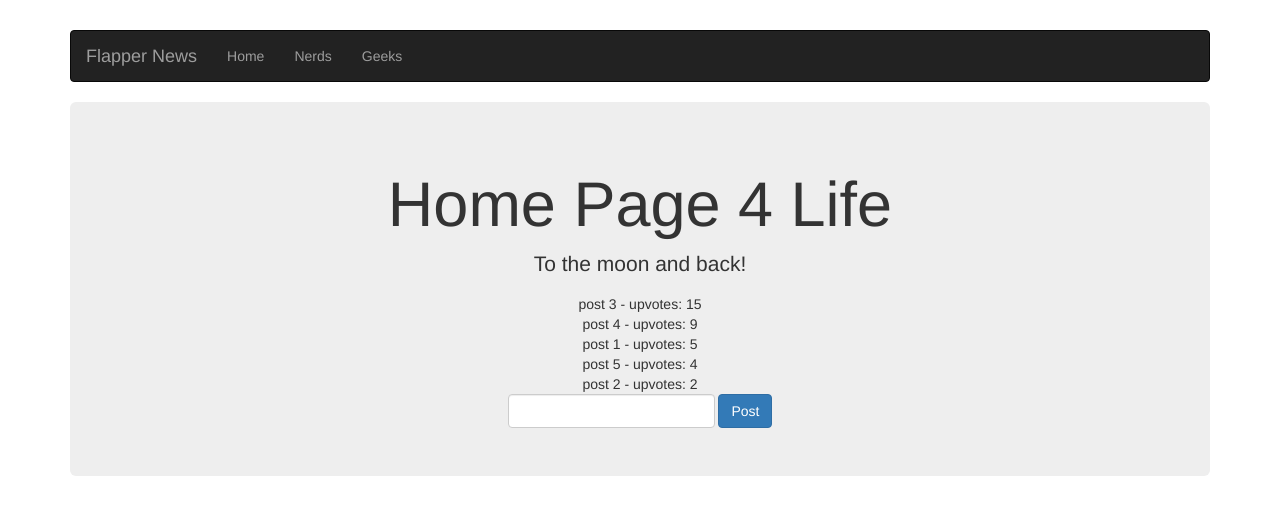
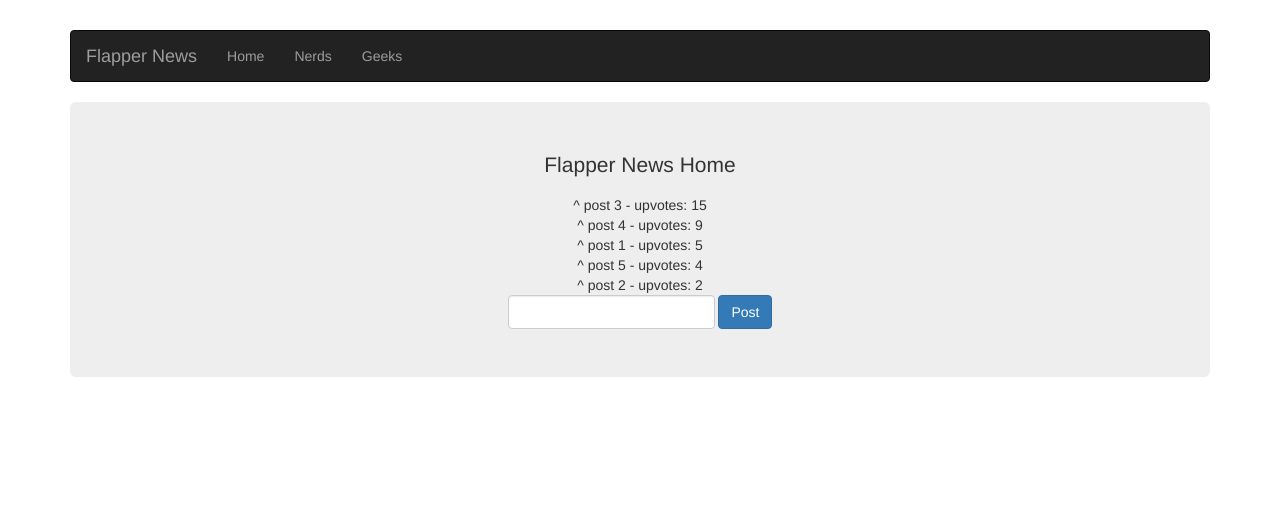
Before and after one commit to wwsun/mean-flapper-news, a website: page public/index.html in a window 1280 px wide. Drawn offline with nearby package versions, Linux system fonts and the light colour scheme; some packages are replaced by stand-ins of ours.

Commit message:
enable upvoting

```diff
--- a/public/js/controllers/MainCtrl.js
+++ b/public/js/controllers/MainCtrl.js
@@ -1,7 +1,7 @@
 angular.module('MainCtrl', []).controller('MainController', function() {
 
     var vm = this;
-	vm.tagline = 'To the moon and back!';
+	vm.tagline = 'Flapper News Home';
 
     vm.posts = [
         {title: 'post 1', upvotes: 5},
@@ -19,5 +19,9 @@ angular.module('MainCtrl', []).controller('MainController', function() {
         vm.new.upvotes = 0;
         vm.posts.push(vm.new);
         vm.new = {};
+    };
+
+    vm.incrementUpvotes = function(post) {
+        post.upvotes += 1;
     }
 });
--- a/public/views/home.html
+++ b/public/views/home.html
@@ -1,9 +1,8 @@
 <div class="jumbotron text-center">
-	<h1>Home Page 4 Life</h1>
-
 	<p>{{ mainCtrl.tagline }}</p>
 
     <div ng-repeat="post in mainCtrl.posts | orderBy: '-upvotes'">
+        <span ng-click="mainCtrl.incrementUpvotes(post)">^</span>
         {{ post.title }} - upvotes: {{ post.upvotes }}
     </div>
 
```
